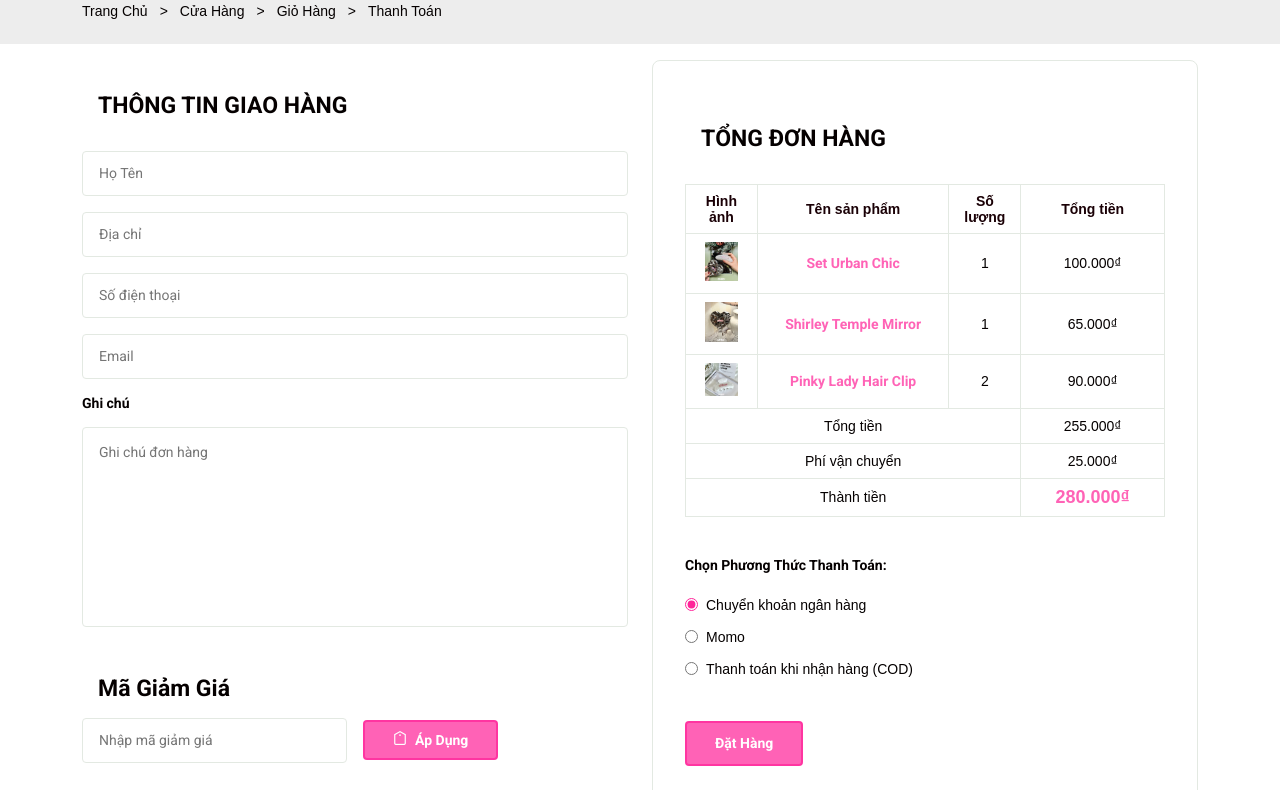
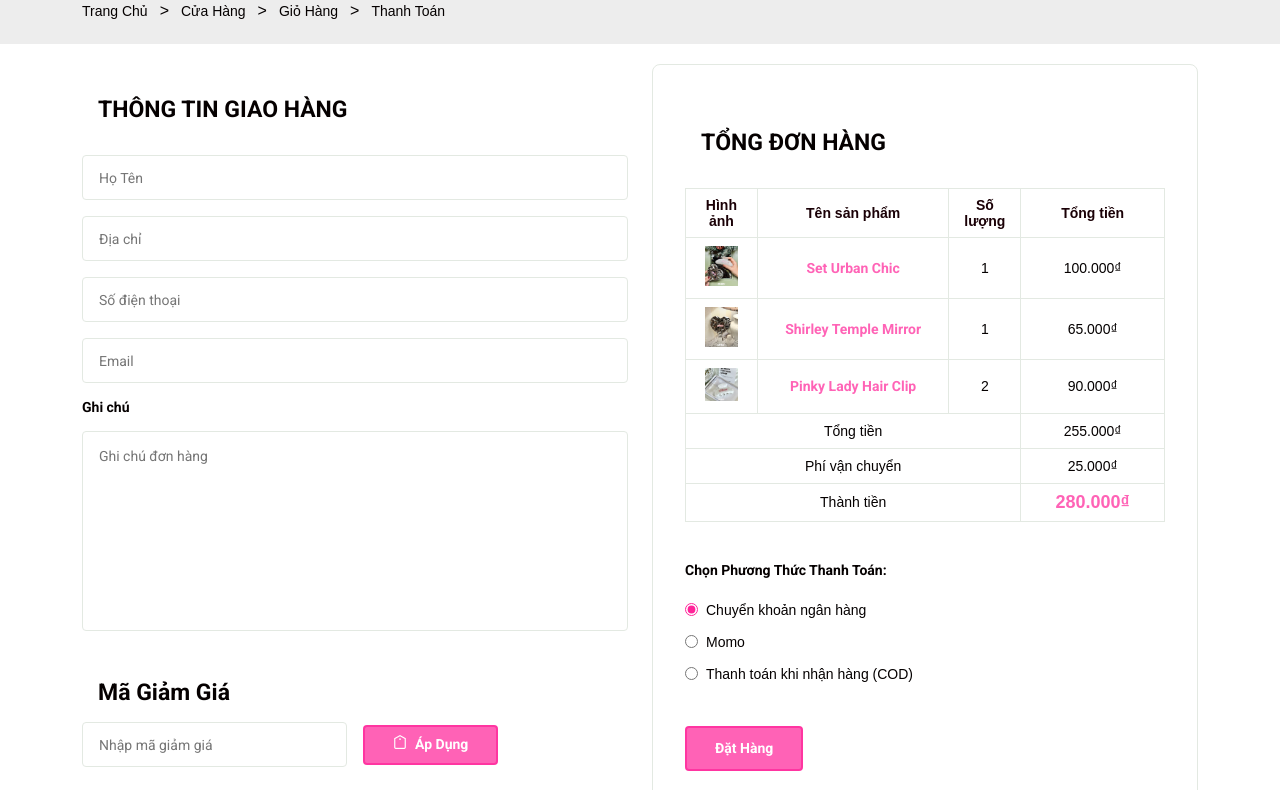
Before and after one commit to Nhom-6-PTUD/nhom6_final, a plain HTML site: page checkout.html in a window 1280 px wide. Shown: the part 160-950 px from the top of the page. Drawn offline with nearby package versions, Linux system fonts and the light colour scheme.

Commit message:
update code

```diff
--- a/assets/css/styles.css
+++ b/assets/css/styles.css
@@ -133,7 +133,7 @@ table {
 }
 
 .section--lg {
-  padding-block: 1rem;
+  padding-block: 1.3rem;
 }
 
 .section__title {
@@ -1780,6 +1780,7 @@ body {
 
 .table thead tr th,
 .table tbody tr td {
+  color:hsl(0, 0%, 0%);
   padding: 0.7rem 0.5rem;
   text-align: center;
 }
--- a/checkout.html
+++ b/checkout.html
@@ -98,12 +98,12 @@
       <section class="breadcrumb">
         <ul class="breadcrumb__list flex container">
           <li><a href="index.html" class="breadcrumb__link">Trang Chủ</a></li>
-          <li><span class="breadcrumb__link">></span></li>
-          <li><span class="breadcrumb__link">Cửa Hàng</span></li>
-          <li><span class="breadcrumb__link">></span></li>
-          <li><span class="breadcrumb__link">Giỏ Hàng</span></li>
-          <li><span class="breadcrumb__link">></span></li>
-          <li><span class="breadcrumb__link">Thanh Toán</span></li>
+          <li><span class="breadcrumb__link"></span>></li>
+          <li><a href="shop.html" class="breadcrumb__link">Cửa Hàng</a></li>
+          <li><span class="breadcrumb__link"></span>></li>
+          <li><a href="cart.html" class="breadcrumb__link">Giỏ Hàng</a></li>
+          <li><span class="breadcrumb__link"></span>></li>
+          <li><a href="checkout.html" class="breadcrumb__link">Thanh Toán</a></li>
         </ul>
       </section>
 
```
Also changed, not shown: cart.html (+5 -5 lines).
